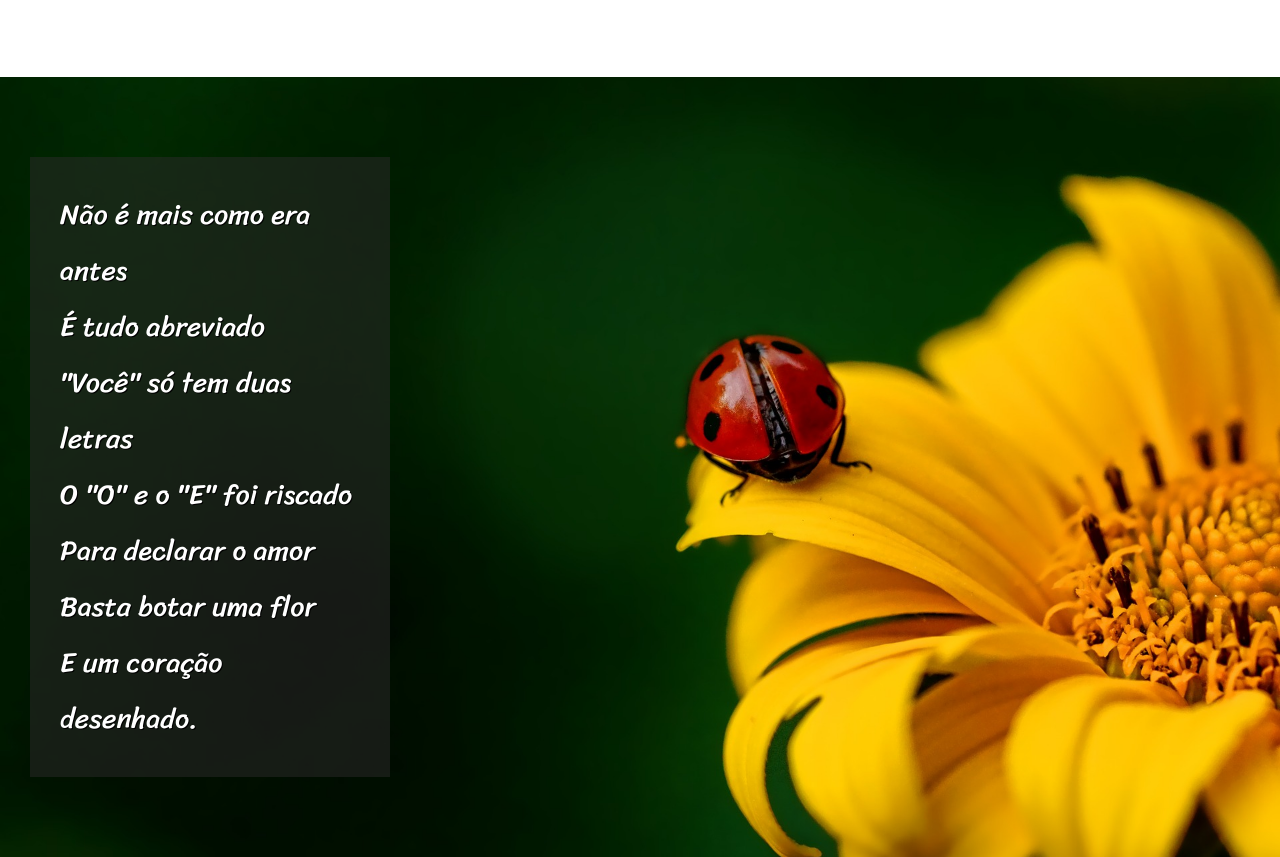
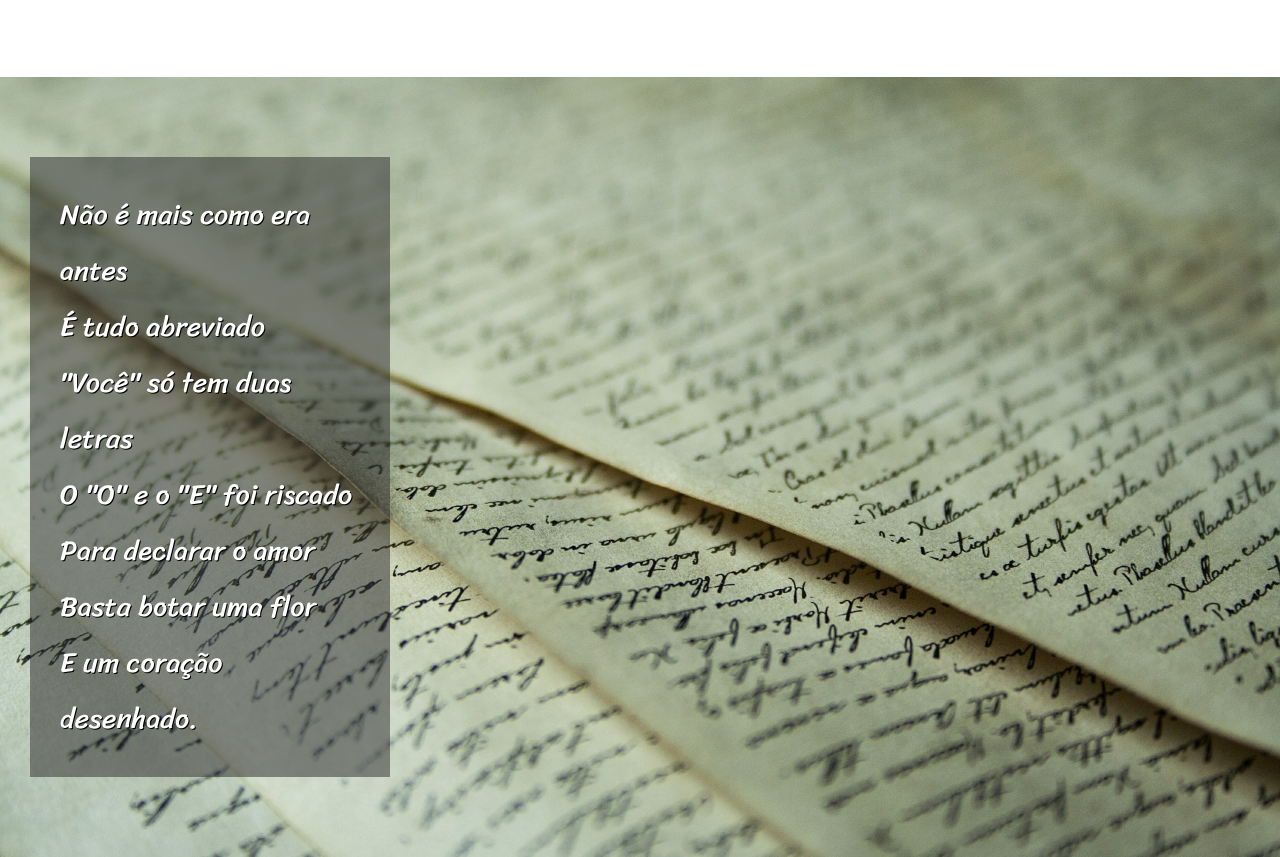
Before and after one commit to jaoz505/projeto-cordel, a plain HTML site: page index.html in a window 1280 px wide. Shown: the part 742-1599 px from the top of the page. Drawn offline with Linux system fonts and the light colour scheme.

Commit message:
Update style.css

```diff
--- a/style.css
+++ b/style.css
@@ -43,7 +43,7 @@ section > p {
 }
 
 section#img01{
-    background-image: url(/imagens/background001.jpg);
+    background-image: url("https://raw.githubusercontent.com/jaoz505/projeto-cordel/refs/heads/main/imagens/background002.jpg");
     background-position: right, center;
 
 }
```
